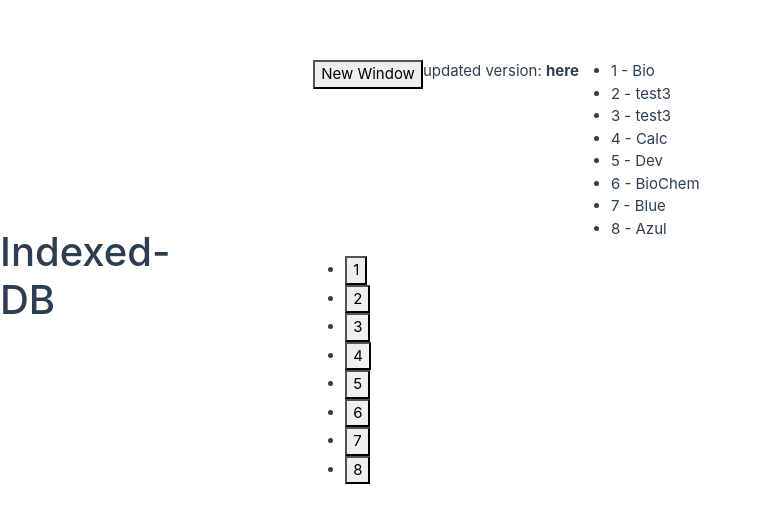
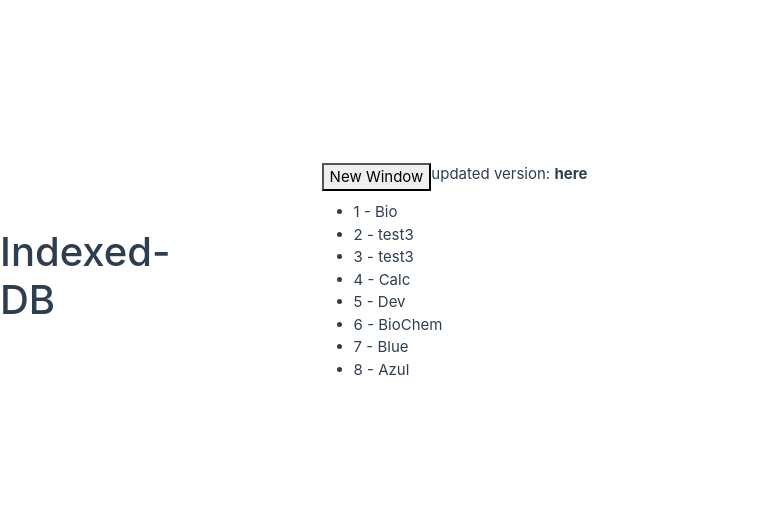
Before and after one commit to IanMordaunt/FrontEnd_Intern, a Vue app: page / in a window 1280 px wide. Shown: the part 120-642 px from the top of the page, without its empty margins (0-759 px from the left). Built offline with nearby package versions, Linux system fonts and the light colour scheme; data requests are answered from the project's data file.

Commit message:
added updatedSelection() function to mounted and called the function in window.onstorage function in mounted

```diff
--- a/src/components/Parent.vue
+++ b/src/components/Parent.vue
@@ -78,17 +78,22 @@
 
     this.version = this.getVersion();
 
-    window.onstorage = async () => {
-      console.log("VERSION CHANGED");
-      this.changedLocation = "there";
-      this.version = this.getVersion();
-
+    const updateSelection = async () => {
       try {
         const newSelection = await getSelections();
         this.selection = newSelection.selectionList;
       } catch (e) {
         console.log("ERROR", e);
       }
+    };
+
+    updateSelection()
+
+    window.onstorage = async () => {
+      console.log("VERSION CHANGED");
+      this.changedLocation = "there";
+      this.version = this.getVersion();
+      updateSelection()
     };
   },
 };
--- a/src/utilities/indexeddb-reference.ts
+++ b/src/utilities/indexeddb-reference.ts
@@ -11,6 +11,7 @@
   page: string
   name: string
 }
+
 
 interface discussionDraft {
   draftMessage: string
```
